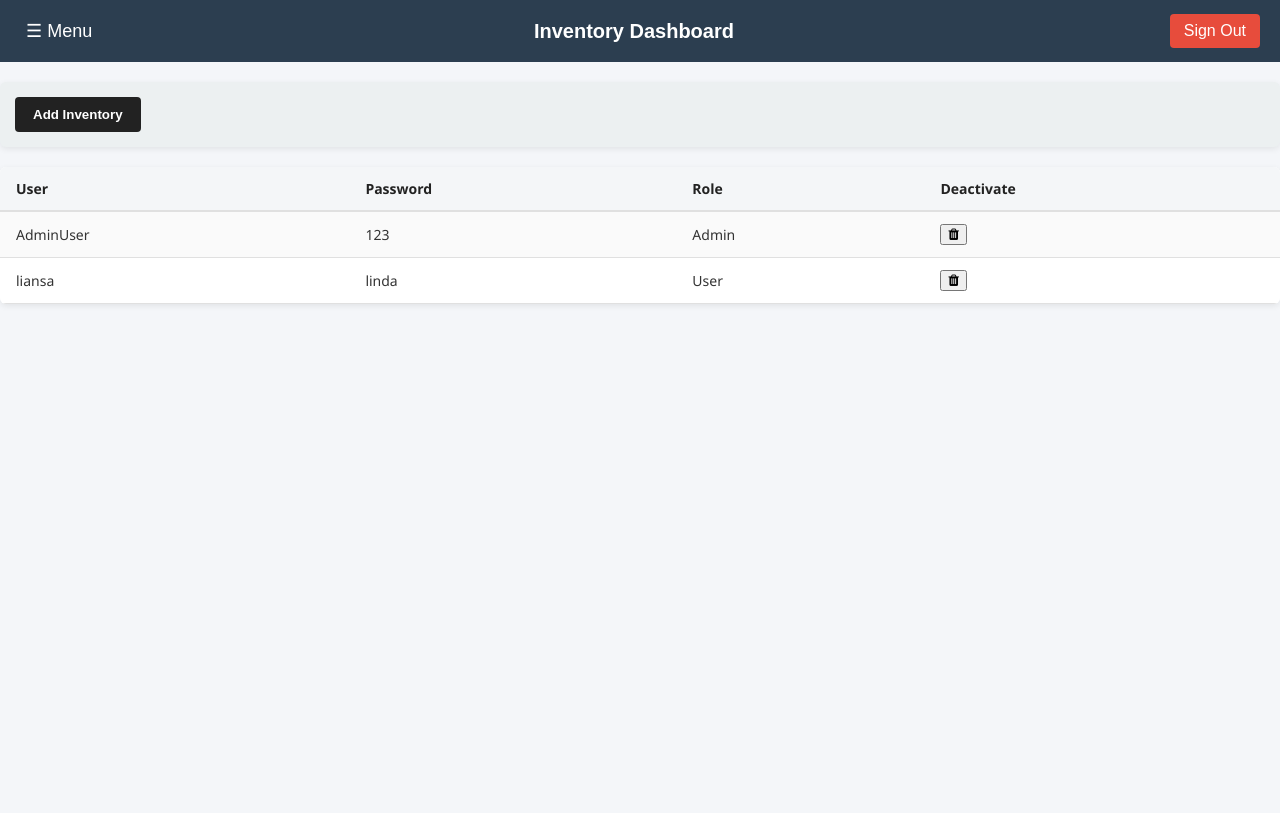
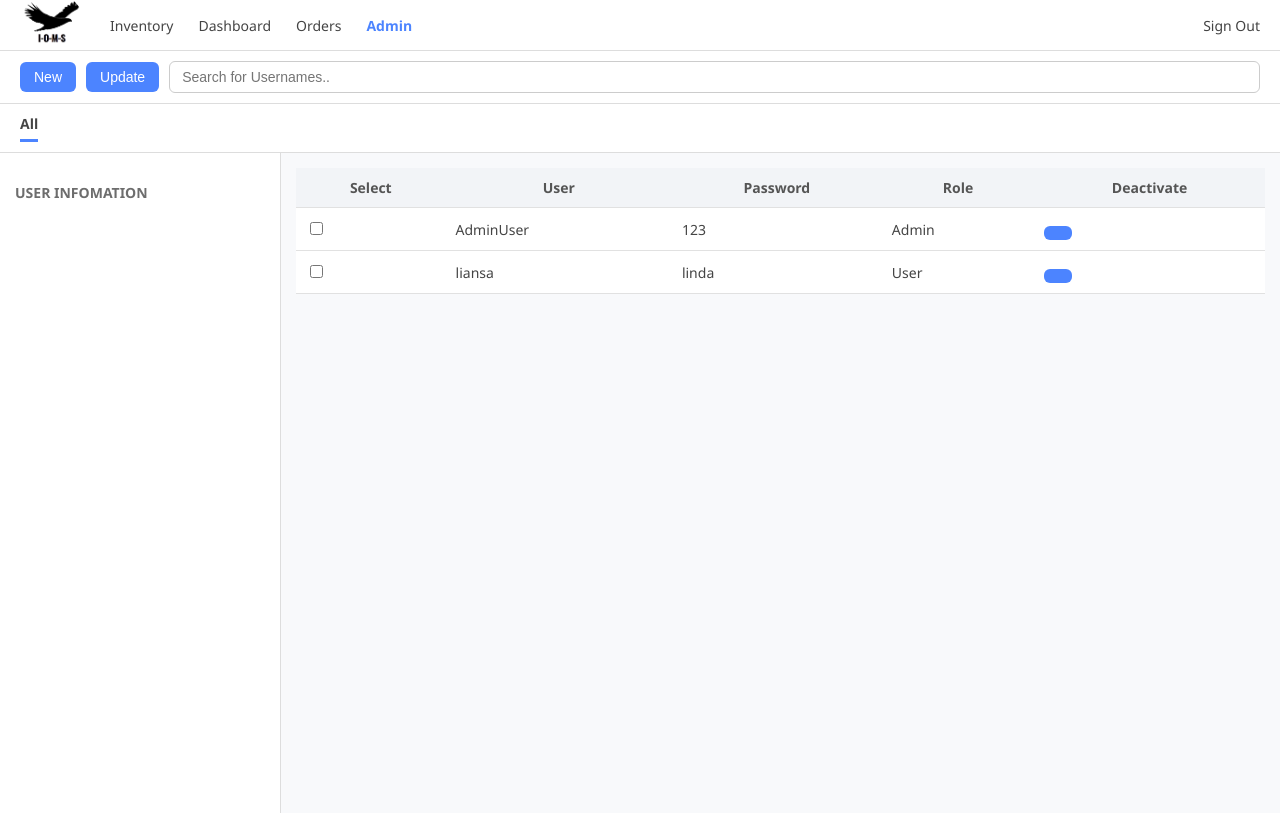
Before and after one commit to HarrrrY145/Assesment_Task_1_Yr12_PWA, a Flask app: page /adminPage in a window 1280 px wide. Before the commit the page ends 305 px from the top, so only its background shows below. Run offline with Flask 3, Linux system fonts and the light colour scheme; a user stored in the database is signed in; data comes from the database, SQL or seed files in the repository.

Commit message:
Creating a new HTML and CSS page for admin page

```diff
--- a/templates/adminPage.html
+++ b/templates/adminPage.html
@@ -1,222 +1,271 @@
 <!DOCTYPE html>
 <html lang="en">
 <head>
-  <meta charset="UTF-8">
-  <meta name="viewport" content="width=device-width, initial-scale=1.0">
-  <link rel="stylesheet" href="https://cdnjs.cloudflare.com/ajax/libs/font-awesome/4.7.0/css/font-awesome.min.css">
+<meta charset="UTF-8">
+<meta name="viewport" content="width=device-width, initial-scale=1.0">
+<title>Inventory – Replenishment</title>
 
-  <title>Inventory System - Home</title>
-  <style>
-    /* Container for responsiveness */
-    .table-container {
-      width: 100%;
-      overflow-x: auto;
-      margin: 20px 0;
-      border-radius: 6px;
-      box-shadow: 0 2px 6px rgba(0,0,0,0.08);
+<style>
+    body {
+        margin: 0;
+        font-family: "Segoe UI", Arial, sans-serif;
+        background: #f8f9fb;
+        color: #444;
     }
 
-    /* Base table styling */
-    table {
-      width: 100%;
-      border-collapse: collapse;
-      font-family: "Segoe UI", Tahoma, sans-serif;
-      font-size: 14px;
-      color: #333;
-      background-color: #fff;
+    /* TOP MENU BAR -------------------------------------------------- */
+    .top-menu {
+        display: flex;
+        align-items: center;
+        height: 50px;
+        background: #ffffff;
+        border-bottom: 1px solid #ddd;
+        padding: 0 20px;
+        gap: 25px;
+        font-size: 14px;
     }
 
-    /* Header styling */
-    table th {
-      text-align: left;
-      padding: 12px 16px;
-      font-weight: 600;
-      color: #222;
-      background: #f4f6f8;
-      border-bottom: 2px solid #e0e0e0;
-      cursor: pointer; /* indicates sortable columns */
-      position: relative;
+    .top-menu div {
+        cursor: pointer;
     }
 
-    table th:hover {
-      background-color: #e9ecef;
+    .top-menu div:hover {
+        color: #4c84ff;
     }
 
-    /* Row styling */
-    table tr {
-      border-bottom: 1px solid #e0e0e0;
+    .top-menu .active {
+        font-weight: 600;
+        color: #4c84ff;
     }
 
-    table tr:nth-child(even) {
-      background-color: #fafafa;
+    /* ACTION BAR ----------------------------------------------------- */
+    .action-bar {
+        padding: 10px 20px;
+        background: #ffffff;
+        border-bottom: 1px solid #ddd;
+        display: flex;
+        gap: 10px;
+        align-items: center;
+    }
+    .search-input {
+        flex: 1;
+        padding: 7px 12px;
+        font-size: 14px;
+        border: 1px solid #ccc;
+        border-radius: 6px;
+   }
+
+    .btn {
+        background: #4c84ff;
+        border: none;
+        padding: 7px 14px;
+        border-radius: 6px;
+        color: white;
+        font-size: 14px;
+        cursor: pointer;
     }
 
-    table td {
-      padding: 12px 16px;
-      vertical-align: middle;
+    .btn:hover {
+        background: #356ee0;
     }
 
-    /* Hover effect */
-    table tr:hover {
-      background-color: #f1f7ff;
-      transition: background-color 0.2s ease-in-out;
+    /* SUB TABS ------------------------------------------------------- */
+    .subtabs {
+        display: flex;
+        padding: 10px 20px;
+        background: #ffffff;
+        border-bottom: 1px solid #ddd;
+        gap: 20px;
+        font-size: 14px;
     }
 
-    caption {
-    caption-side: top;
-    font-size: 16px;
-    font-weight: bold;
-    margin-bottom: 10px;
-    }
-    body {
-      margin: 0;
-      font-family: Arial, sans-serif;
-      background-color: #f4f6f9;
+    .subtabs div {
+        cursor: pointer;
+        padding-bottom: 6px;
     }
 
-    /* Top navigation bar */
-    .topnav {
-      background-color: #2c3e50;
-      color: white;
-      padding: 14px 20px;
-      display: flex;
-      justify-content: space-between;
-      align-items: center;
+    .subtabs .active {
+        font-weight: bold;
+        border-bottom: 3px solid #4c84ff;
     }
 
-    .topnav h1 {
-      margin: 0;
-      font-size: 20px;
+    /* PAGE LAYOUT ---------------------------------------------------- */
+    .page {
+        display: flex;
+        height: calc(100vh - 140px);
     }
 
-    .menu-btn {
-      background: none;
-      border: none;
-      color: white;
-      font-size: 18px;
-      cursor: pointer;
+    /* LEFT SIDEBAR -------------------------------------------------- */
+    .sidebar {
+        width: 250px;
+        background: #ffffff;
+        border-right: 1px solid #ddd;
+        padding: 15px;
+        overflow-y: auto;
     }
 
-    .signout-btn {
-      background-color: #e74c3c;
-      border: none;
-      color: white;
-      padding: 8px 14px;
-      border-radius: 4px;
-      cursor: pointer;
-      text-decoration: none;
-      display: inline-block;
+    .sidebar h4 {
+        margin: 15px 0 5px;
+        color: #6d6d6d;
+        font-size: 14px;
+        text-transform: uppercase;
     }
 
-    /* Sidebar menu */
-    .sidebar {
-      height: 100%;
-      width: 0;
-      position: fixed;
-      top: 0;
-      left: 0;
-      background-color: #34495e;
-      overflow-x: hidden;
-      transition: 0.3s;
-      padding-top: 60px;
-      z-index: 2;
+    .tree {
+        margin-left: 10px;
     }
 
-    .sidebar a {
-      padding: 10px 20px;
-      text-decoration: none;
-      font-size: 18px;
-      color: #ecf0f1;
-      display: block;
-      transition: 0.2s;
+    .tree div {
+        padding: 4px 0;
+        cursor: pointer;
     }
 
-    .sidebar a:hover {
-      background-color: #4d60668e;
+    .tree div:hover {
+        background: #eef3fa;
+        border-radius: 4px;
     }
 
-    .close-btn {
-      position: absolute;
-      top: 20px;
-      right: 25px;
-      font-size: 30px;
-      color: white;
-      cursor: pointer;
+    /* MAIN CONTENT --------------------------------------------------- */
+    .main {
+        flex: 1;
+        padding: 15px;
+        overflow-x: auto;
     }
 
-    /* Main content */
-    .content {
-      padding: 20px;
+    /* TABLE ---------------------------------------------------------- */
+    table {
+        width: 100%;
+        border-collapse: collapse;
+        background: #ffffff;
     }
 
+    thead {
+        background: #f2f4f7;
+    }
 
-  .add-bar {
-    background-color: #ecf0f1;
-    padding: 15px;
-    margin: 20px 0;
-    border-radius: 6px;
-    box-shadow: 0 2px 6px rgba(0,0,0,0.08);
+    th, td {
+        padding: 10px;
+        border-bottom: 1px solid #e1e1e1;
+        font-size: 14px;
+    }
 
-  }
-  .add-bar button {
-    background-color: #222;
-    color: white;
-    border: none;
-    padding: 10px 18px;
-    border-radius: 4px;
+    th {
+        font-weight: 600;
+        color: #555;
+    }
+
+    tr:hover {
+        background: #eef6ff;
+    }
+
+    .selected-row {
+        background: #dfeeff !important;
+    }
+
+    .checkbox {
+        width: 30px;
+    }
+
+    /* TOP RIGHT INFO ------------------------------------------------- */
+    .info-right {
+        margin-left: auto;
+        display: flex;
+        align-items: center;
+        gap: 8px;
+    }
+
+    .info-circle {
+        background: #4c84ff;
+        color: white;
+        border-radius: 50%;
+        width: 22px;
+        height: 22px;
+        display: flex;
+        justify-content: center;
+        align-items: center;
+        cursor: pointer;
+    }
+    .logo {
+        height: 65px;
+        width: 65px;
+        border-radius: 50%;
+    }
+  .top-menu a {
     cursor: pointer;
-    font-weight: bold;
-  }
-  .add-bar button:hover {
-    background-color: #4d60668e;
-  }
+    text-decoration: none;
+    color: inherit;
+}
 
-  </style>
+.top-menu a:hover {
+    color: #4c84ff;
+}
+
+.top-menu a.active {
+    font-weight: 600;
+    color: #4c84ff;
+}
+
+</style>
+
 </head>
 <body>
 
-  <!-- Top Navigation -->
-  <div class="topnav">
-    <button class="menu-btn" onclick="openSidebar()">☰ Menu</button>
-    <h1>Inventory Dashboard</h1>
+<!-- TOP MENU -->
+<div class="top-menu">
+    <img src="/static/Logo-Small.png" class="logo">
+    <a href="/userHome">Inventory</a>
+    <div>Dashboard</div>
+    <div>Orders</div>
 
-    <a href="/" class="signout-btn">Sign Out</a>
-
-  </div>
-
-  <!-- Sidebar -->
-  <div id="sidebar" class="sidebar">
-    <span class="close-btn" onclick="closeSidebar()">&times;</span>
-    <a href="#">Dashboard</a>
-    <a href="#">Orders</a>
-    <a href="/userHome">Inventory</a>
     {% if session.is_admin %}
-    <a href="/adminPage">Admin</a>
+    <a href="/adminPage" class="active">Admin</a>
     {% endif %}
 
 
-
-  </div>
-
-  <!-- Main Content -->
-
-<div class="add-bar">
-  <form action="{{url_for('addInventory')}}" method="get">
-  <button id="addNewInventory"> Add Inventory</button>
-  </form>
+    <div class="info-right">
+      <a href="/">Sign Out</a>
+    </div>
 </div>
 
-<!--Table -->
-  <div class="table-container">
-    <table>
-        <tr>
-            <th>User</th>
-            <th>Password</th>
-            <th>Role</th>
-            <th>Deactivate</th>
-        </tr>
+<!-- ACTION BUTTONS -->
+<div class="action-bar">
+  <form action="{{url_for('addInventory')}}" method="get">
+  <button id="addNewInventory" class="btn""> New</button>
+  </form>
+    <button class="btn">Update</button>
+    <input type="text" id="searchInput" class="search-input" onkeyup="searchbar()" placeholder="Search for Usernames.." title="Type in a name">
+
+</div>
+
+<!-- SUBTABS -->
+<div class="subtabs">
+    <div class="active">All</div>
+</div>
+
+<!-- PAGE CONTENT -->
+<div class="page">
+
+    <!-- LEFT SIDEBAR -->
+    <div class="sidebar">
+        <h4>User Infomation</h4>
+    </div>
+
+    <!-- MAIN CONTENT (TABLE) -->
+    <div class="main">
+        <table id="inventoryTable">
+          <thead>
+              <tr>
+                <th>Select</th>
+                <th>User</th>
+                <th>Password</th>
+                <th>Role</th>
+                <th>Deactivate</th>
+              </tr>
+          </thead>
+          <tbody>
         {% for row in item %}
         <tr>
+            <td><input type="checkbox"></td>
             <td>{{ row[2] }}</td>
             <td>{{ row[3] }}</td>
             <td>
@@ -235,20 +284,34 @@
             </td>
         </tr>
       {% endfor %}
-    </table>
-  </div>
-
-
-
-  <script>
-    function openSidebar() {
-      document.getElementById("sidebar").style.width = "250px";
-    }
-
-    function closeSidebar() {
-      document.getElementById("sidebar").style.width = "0";
-    }
-  </script>
+          </tbody>
+      </table>
+    </div>
+</div>
 
 </body>
 </html>
+
+<script>
+
+function searchbar() {
+  var input, filter, table, tr, td, i, txtValue;
+  input = document.getElementById("searchInput");
+  filter = input.value.toUpperCase();
+  table = document.getElementById("inventoryTable");
+  tr = table.getElementsByTagName("tr");
+
+  for (i = 1; i < tr.length; i++) {
+    td = tr[i].getElementsByTagName("td")[2]; // Product column
+    if (td) {
+      txtValue = td.textContent || td.innerText;
+      if (txtValue.toUpperCase().indexOf(filter) > -1) {
+        tr[i].style.display = "";
+      } else {
+        tr[i].style.display = "none";
+      }
+    }
+  }
+}
+
+</script>
```
Also changed, not shown: test.html (+32 -44 lines).
